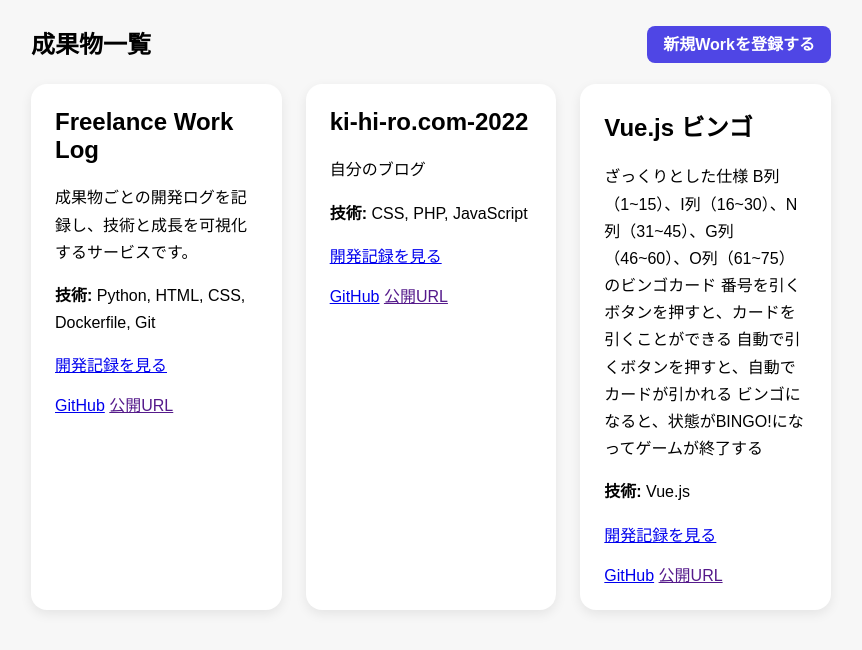
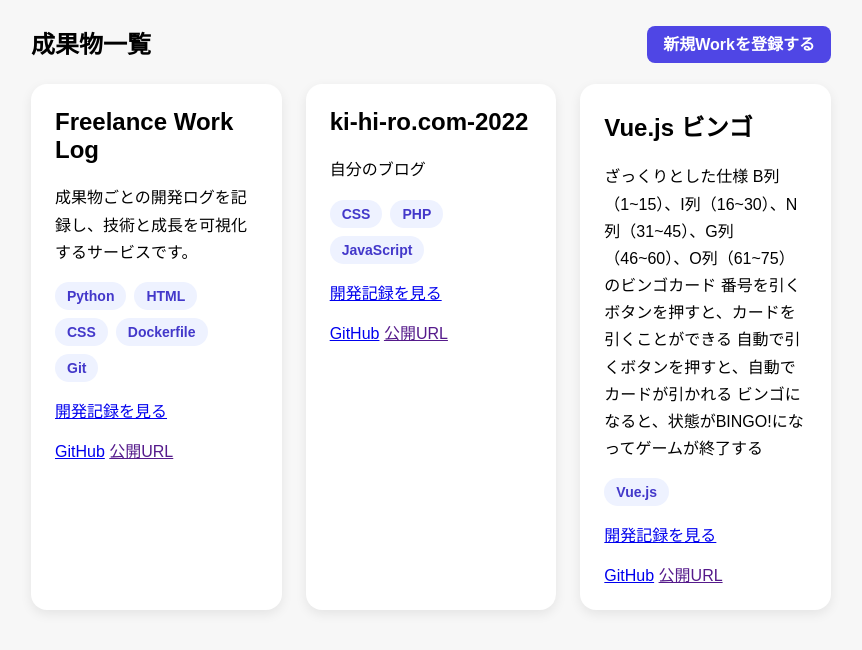
Before and after one commit to ki-hi-ro/freelance-blog, a FastAPI app: page /works-page in a window 1280 px wide. Shown: the part 150-800 px from the top of the page, without its empty margins (209-1071 px from the left). Run offline with FastAPI, Linux system fonts and the light colour scheme; data comes from the database, SQL or seed files in the repository.

Commit message:
技術タグを視覚的にわかりやすいようにした

```diff
--- a/app/static/style.css
+++ b/app/static/style.css
@@ -242,3 +242,19 @@ button {
 .timeline-card h3 {
   margin-top: 0;
 }
+
+.tech-tags {
+    display: flex;
+    flex-wrap: wrap;
+    gap: 8px;
+    margin: 16px 0;
+}
+
+.tech-tag {
+    background: #eef2ff;
+    color: #4338ca;
+    padding: 6px 12px;
+    border-radius: 999px;
+    font-size: 14px;
+    font-weight: 600;
+}
--- a/app/templates/works.html
+++ b/app/templates/works.html
@@ -18,7 +18,13 @@
     <div class="work-card">
       <h2>{{ work.title }}</h2>
       <p>{{ work.description | safe }}</p>
-      <p><strong>技術:</strong> {{ work.tech_stack }}</p>
+      <div class="tech-tags">
+          {% for tech in work.tech_stack.split(",") %}
+              <span class="tech-tag">
+                  {{ tech.strip() }}
+              </span>
+          {% endfor %}
+      </div>
 
       <div class="work-actions">
         <a href="/works-page/{{ work.id }}">開発記録を見る</a>
```
